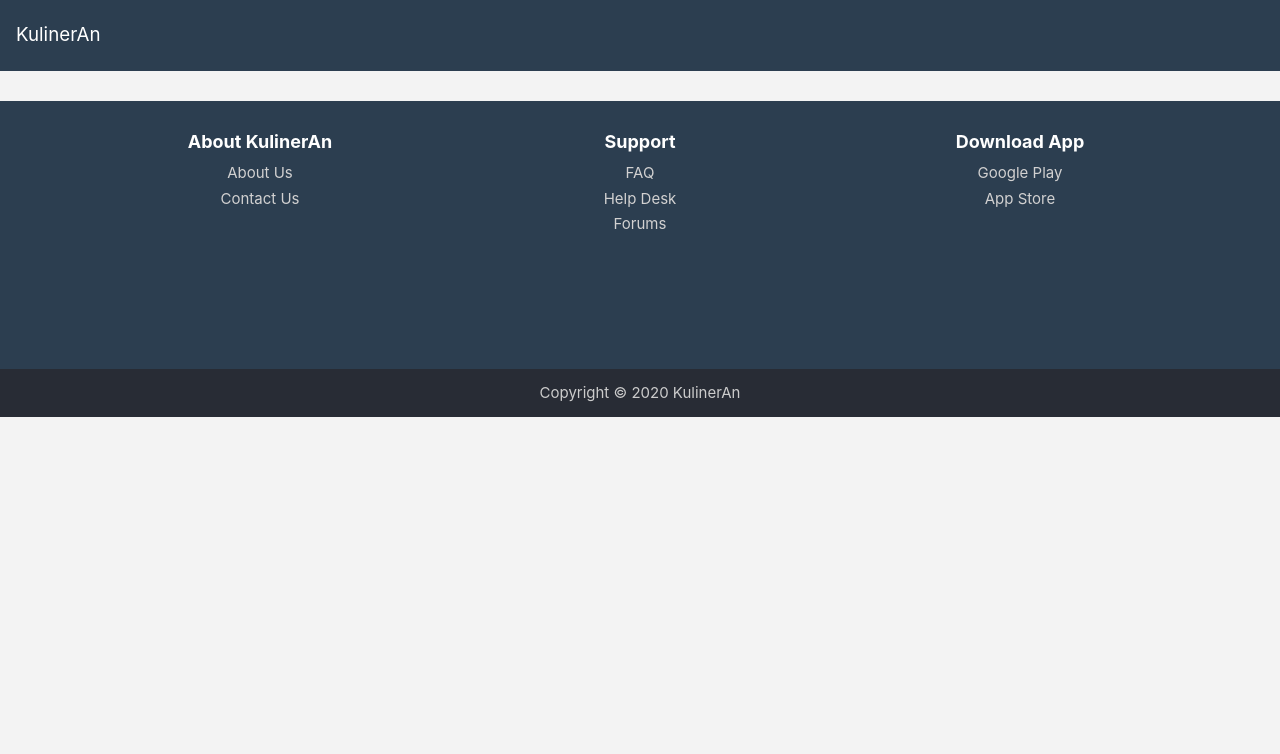
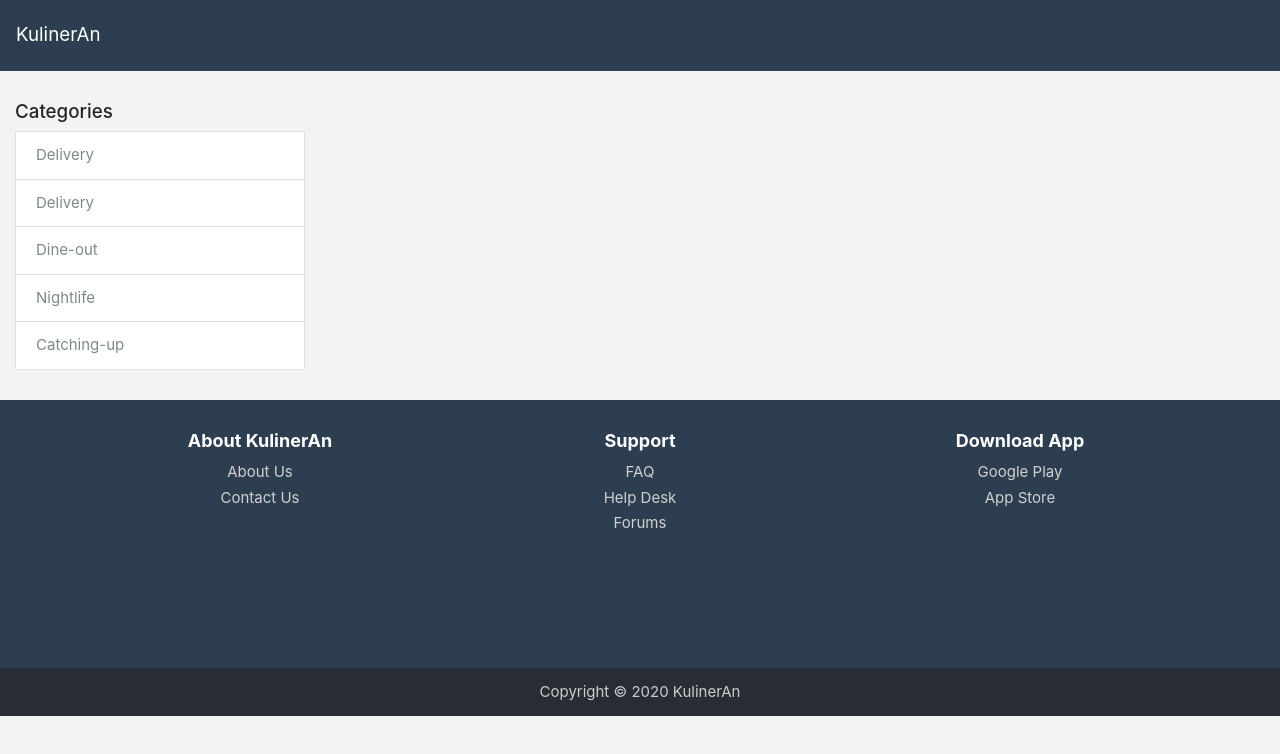
Before and after one commit to wildenali/react-food_web_app, a React (Create React App) app: page /city/1 in a window 1280 px wide. Shown: the top 754 px of the page. Built offline with nearby package versions, Linux system fonts and the light colour scheme; no server answers; some icons are missing.

Commit message:
Menambahkan category pada city page

```diff
--- a/src/pages/City.js
+++ b/src/pages/City.js
@@ -1,14 +1,50 @@
 import React, { Component } from 'react'
 import axios from 'axios'
 import { API } from '../config/api'
+
+// Categiries Dummmy Data
+const categoriesDummy = [
+  {
+    "categories": {
+      "id": 1,
+      "name": "Delivery"
+    }
+  },
+  {
+    "categories": {
+      "id": 1,
+      "name": "Delivery"
+    }
+  },
+  {
+    "categories": {
+      "id": 2,
+      "name": "Dine-out"
+    }
+  },
+  {
+    "categories": {
+      "id": 3,
+      "name": "Nightlife"
+    }
+  },
+  {
+    "categories": {
+      "id": 4,
+      "name": "Catching-up"
+    }
+  },
+]
 
 class City extends Component {
 
   constructor() {
     super()
     this.state = {
-      city: null
+      city: null,
+      categories: null
     }
+
   }
 
   getCityData = (city_id) => {
@@ -28,47 +64,24 @@
       .catch(err => console.log(err))
   }
 
+  transformCategoriesData(categories) {
+    let categoriesTransformed = categories.map(category => {
+      return category.categories
+    })
+    return categoriesTransformed
+  }
+
   componentDidMount () {
     // cara mendapatkan parameter city_id dari url / route
     let { city_id } = this.props.match.params
     this.getCityData(city_id)
+    // proses transform data categories
+    let categories = this.transformCategoriesData(categoriesDummy)
+    this.setState({ categories })
   }
 
+
   render() {
-    // Categiries Dummmy Data
-    const categoriesDummy = [
-      {
-        "categories": {
-          "id": 1,
-          "name": "Delivery"
-        }
-      },
-      {
-        "categories": {
-          "id": 1,
-          "name": "Delivery"
-        }
-      },
-      {
-        "categories": {
-          "id": 2,
-          "name": "Dine-out"
-        }
-      },
-      {
-        "categories": {
-          "id": 3,
-          "name": "Nightlife"
-        }
-      },
-      {
-        "categories": {
-          "id": 4,
-          "name": "Catching-up"
-        }
-      },
-    ]
-
     return (
       <div className="container-fluid" style={{ marginTop: 30, marginBottom: 30 }}>
         { this.state.city && (
@@ -80,6 +93,27 @@
               </div>
           </div>
         )}
+        <div className="row">
+          <div className="col-3">
+            <h5>Categories</h5>
+            {
+              this.state.categories && (
+                <div className="list-grout">
+                  {
+                    this.state.categories.map(category => (
+                      <button
+                        key={category.id}
+                        className={'list-group-item list-group-item-action'}
+                      >
+                        {category.name}
+                      </button>
+                    ))
+                  }
+                </div>
+              )
+            }
+          </div>
+        </div>
       </div>
     )
   }
```
